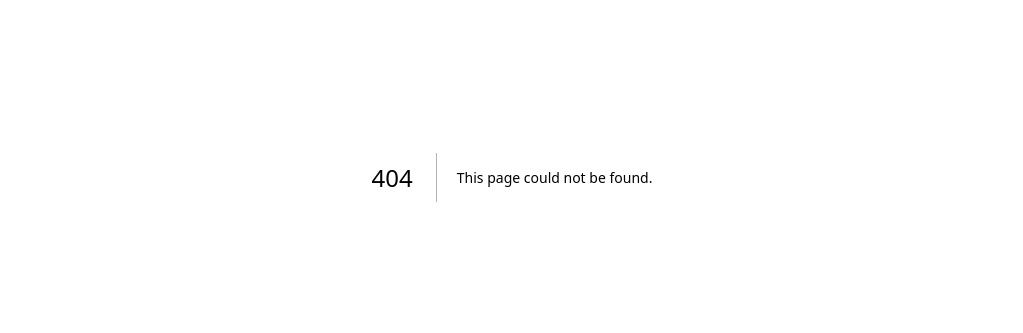
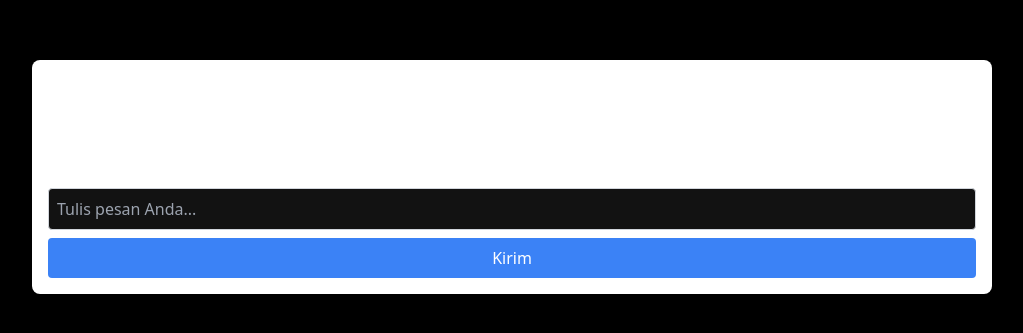
Before and after one commit to abdulhafizk/cashier-pos, a Next.js app: page /chat in a window 1280 px wide. Before the commit this address had no page. Shown: the part 223-556 px from the top of the page, without its empty margins (128-1151 px from the left). Built offline with nearby package versions, Linux system fonts and the light colour scheme.

Commit message:
add: chat feature

```diff
--- /dev/null
+++ b/pages/chat.jsx
@@ -0,0 +1,82 @@
+import React, { useState, useEffect } from 'react'
+import { useRouter } from 'next/router'
+import { nanoid } from 'nanoid'
+
+export default function Chat() {
+    const router = useRouter()
+    const [messages, setMessages] = useState([])
+    const [newMessage, setNewMessage] = useState('')
+
+    useEffect(() => {
+        // Simulate fetching messages from a database or API
+        const initialMessages = [
+            {
+                id: nanoid(),
+                text: 'Selamat datang di chat kami!',
+                from: 'admin',
+            },
+            {
+                id: nanoid(),
+                text: 'Bagaimana kami dapat membantu Anda hari ini?',
+                from: 'admin',
+            },
+        ]
+        setMessages(initialMessages)
+    }, [])
+
+    const handleSendMessage = (event) => {
+        event.preventDefault()
+        if (newMessage.trim() !== '') {
+            const newMessages = [
+                ...messages,
+                { id: nanoid(), text: newMessage, from: 'user' },
+            ]
+            setMessages(newMessages)
+            setNewMessage('')
+        }
+    }
+
+    return (
+        <div className="flex flex-col items-center justify-center h-screen">
+            <div className="w-3/4 bg-white shadow rounded-lg p-4">
+                <div className="flex flex-col">
+                    {messages.map((message) => (
+                        <div
+                            key={message.id}
+                            className={`mb-2 ${
+                                message.from === 'admin'
+                                    ? 'text-right'
+                                    : 'text-left'
+                            }`}
+                        >
+                            <span
+                                className={`bg-${
+                                    message.from === 'admin'
+                                        ? 'blue-500'
+                                        : 'green-500'
+                                }-500 text-white py-2 px-4 rounded-full inline-block`}
+                            >
+                                {message.text}
+                            </span>
+                        </div>
+                    ))}
+                </div>
+                <form onSubmit={handleSendMessage} className="mt-4">
+                    <input
+                        type="text"
+                        value={newMessage}
+                        onChange={(event) => setNewMessage(event.target.value)}
+                        placeholder="Tulis pesan Anda..."
+                        className="w-full p-2 border border-gray-300 rounded"
+                    />
+                    <button
+                        type="submit"
+                        className="mt-2 w-full p-2 bg-blue-500 text-white rounded hover:bg-blue-600 transition duration-300"
+                    >
+                        Kirim
+                    </button>
+                </form>
+            </div>
+        </div>
+    )
+}
```
